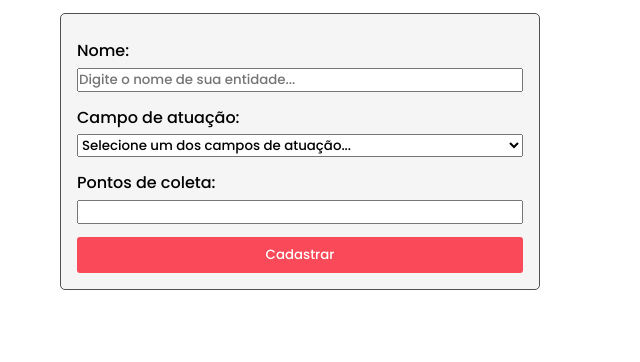
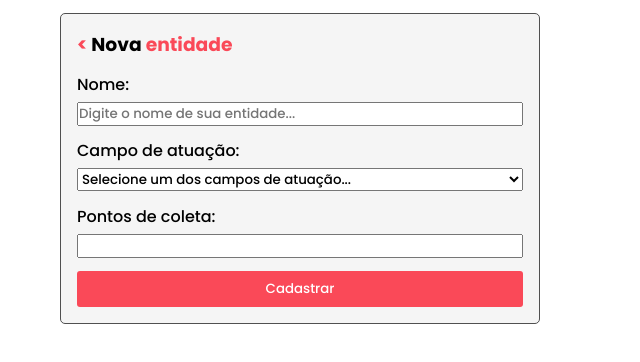
Before and after one commit to jotamedeiros/instituto-aujude, a plain HTML site: page cadastro.html in a window 1280 px wide. Shown: the part 328-690 px from the top of the page, without its empty margins (0-640 px from the left). Drawn offline with Linux system fonts and the light colour scheme.

Commit message:
alguns ajustes no formulário de cadastro

```diff
--- a/cadastro.html
+++ b/cadastro.html
@@ -27,6 +27,8 @@
 
         <div id="form-container">
             <form action="" method="get">
+                <h3><a href="index.html"><</a> Nova <span>entidade</span></h3>
+
                 <p><label for="idname-box">Nome:</label></p>
                 <input type="text" name="name-box" id="idname-box" placeholder="Digite o nome de sua entidade...">
 
--- a/estilos/cadastro.css
+++ b/estilos/cadastro.css
@@ -93,6 +93,15 @@ form > p {
     margin-top: .5rem;
 }
 
+form > h3 > a {
+    color: var(--cor-rosa);
+    text-decoration: none;
+}
+
+form > h3 > span {
+    color: var(--cor-rosa);
+}
+
 #btn-cadastrar {
     color: white;
     background-color: var(--cor-rosa);
```
